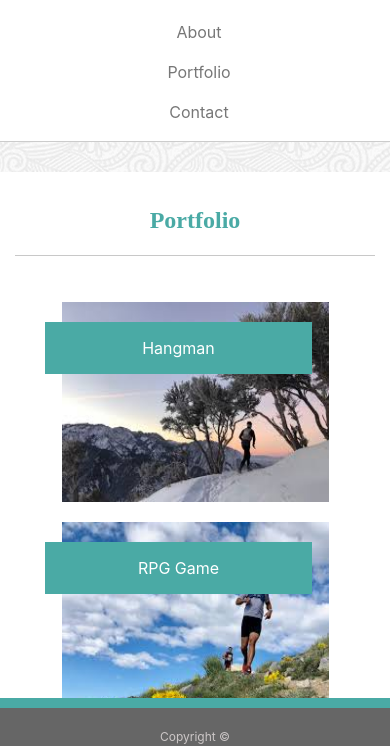
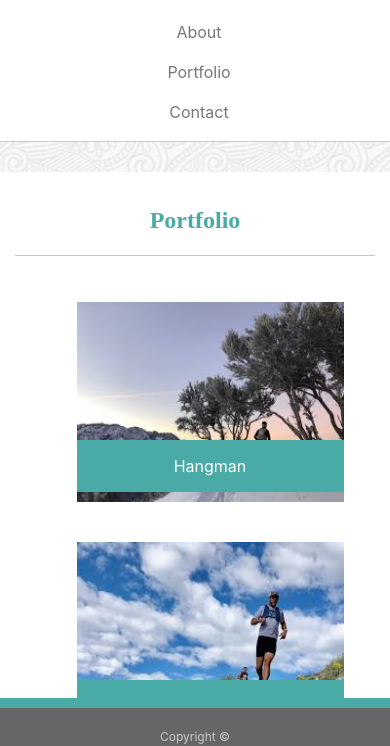
Before and after one commit to kisosamsonyan/portfoliowithbootstrap, a plain HTML site: page portfolio.html in a window 390 px wide. Shown: the part 98-844 px from the top of the page. Drawn offline with nearby package versions, Linux system fonts and the light colour scheme.

Commit message:
final work

```diff
--- a/css/style.css
+++ b/css/style.css
@@ -35,11 +35,6 @@ html, body{
 }
 
 
-/* added these classes from the old style.css */
-
-/* .container{
-    width:960px;
-} */
 .about-me-container{
     background:white;
     margin-left: auto;
@@ -92,7 +87,7 @@ footer{
     padding-top: 80px;
 }
 
-/* here is the sticky bonus! :) */
+
 .footer-wrap{
     position:sticky;
     bottom:0;
@@ -119,8 +114,6 @@ ul li a:hover{
 }
 
 
-
- /*Portfolio Section */
 
 .portfolio-pics img{
     height: 200px;
@@ -156,13 +149,12 @@ ul li a:hover{
     text-align: center;
 }
 
-/*Contact Section */
+
 
 input[type=text]{
 
-    width: 850px;
+    width: 100%;
     margin-top: 5px;
-    margin-left: 50px;
     margin-bottom: 20px;
     padding: 10px;
     font-family: 'Arial', 'Helvetica Neue', Helvetica, sans-serif;
@@ -170,7 +162,7 @@ input[type=text]{
 }
 
 label{
-    margin-left: 50px;
+
     font-family: 'Arial', 'Helvetica Neue', Helvetica, sans-serif;
     color:  #777777;
 
@@ -188,7 +180,6 @@ label{
     padding: 10px 20px;
     font-family:'Arial', 'Helvetica Neue', Helvetica, sans-serif;
     font-size: 18px;
-    margin-left: 50px;
     margin-bottom: 30px;
     border-radius: 2px;
     border: none;
@@ -205,9 +196,9 @@ background-color:#dfdfdf;
 
 
 
-/* Adding media queries (this is pretty much saying, "at this specific size, do this")*/
 
-/* what this first @media does is make your container width 960px, which is what they wanted, instead of the default 1200px */
+
+
 @media (min-width: 1200px) {
     .container{
         max-width: 960px;
@@ -215,15 +206,15 @@ background-color:#dfdfdf;
 }
 
 
-/* the rest of these are just saying when its at a different size, do something specific. for example, make the headers height 240, or the link dividers to go away.
-you can see the affects of these when you resize your page. it makes the logo width and the image 100% so its prettier and centers the texts.  */
 
 
 @media (max-width:991px){
     .profile-img{
         width:100%;
     }
+
 }
+
 
 
 @media (max-width: 767px) {
@@ -246,19 +237,9 @@ you can see the affects of these when you resize your page. it makes the logo wi
         text-align:center;
     }
 
-    .portfolio-pics img{
-        display: block;
-        margin-left: auto;
-        margin-right:auto;
-    }
-
-    .image-heading{
-
-        top: 20px;
-        left: 30px;
-
-    }
-
+   .image-deck{
+      text-align: center;
+  }
 
 
 }
--- a/portfolio.html
+++ b/portfolio.html
@@ -52,7 +52,7 @@
             <div class="content">
                 <h2 class="about-me">Portfolio</h2>
                     <hr class="portfolio-line">
-                    <div class="row">
+                    <div class="row image-deck">
                         <div class="col-lg-8 col-12 mt-3 mt-lg-0">
                                 <div class="portfolio-pics">
 
@@ -67,7 +67,7 @@
                                         <div class= "image-heading">RPG Game</div>
                                         </div>
 
-                                        <br>
+
 
 
                                         <div class="items">
@@ -82,7 +82,7 @@
                                         <div class= "image-heading">Rutgers Info Widget</div>
                                         </div>
 
-                                        <br>
+
 
 
                                         <div class="items">
```
Also changed, not shown: contact.html (+1 -1 lines).
